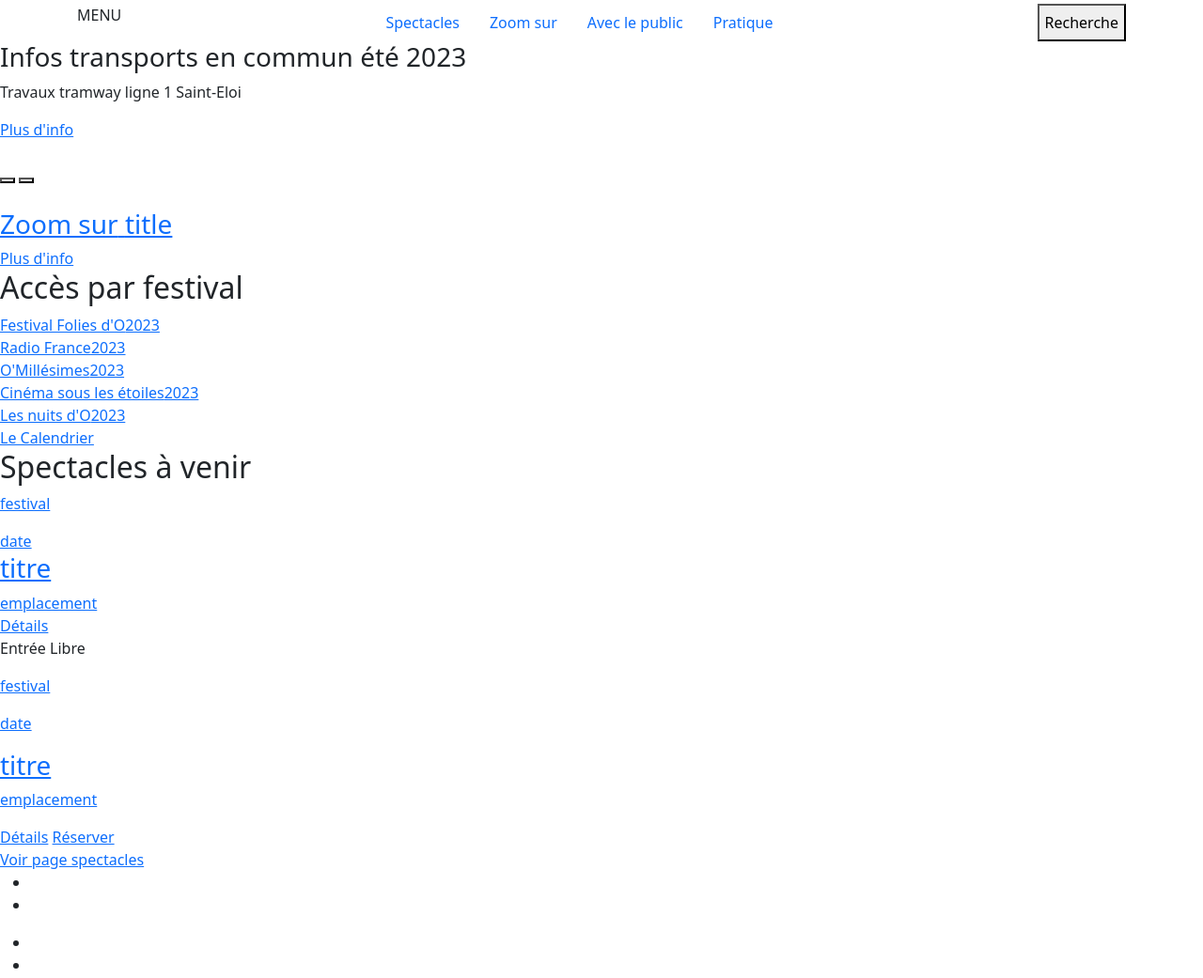
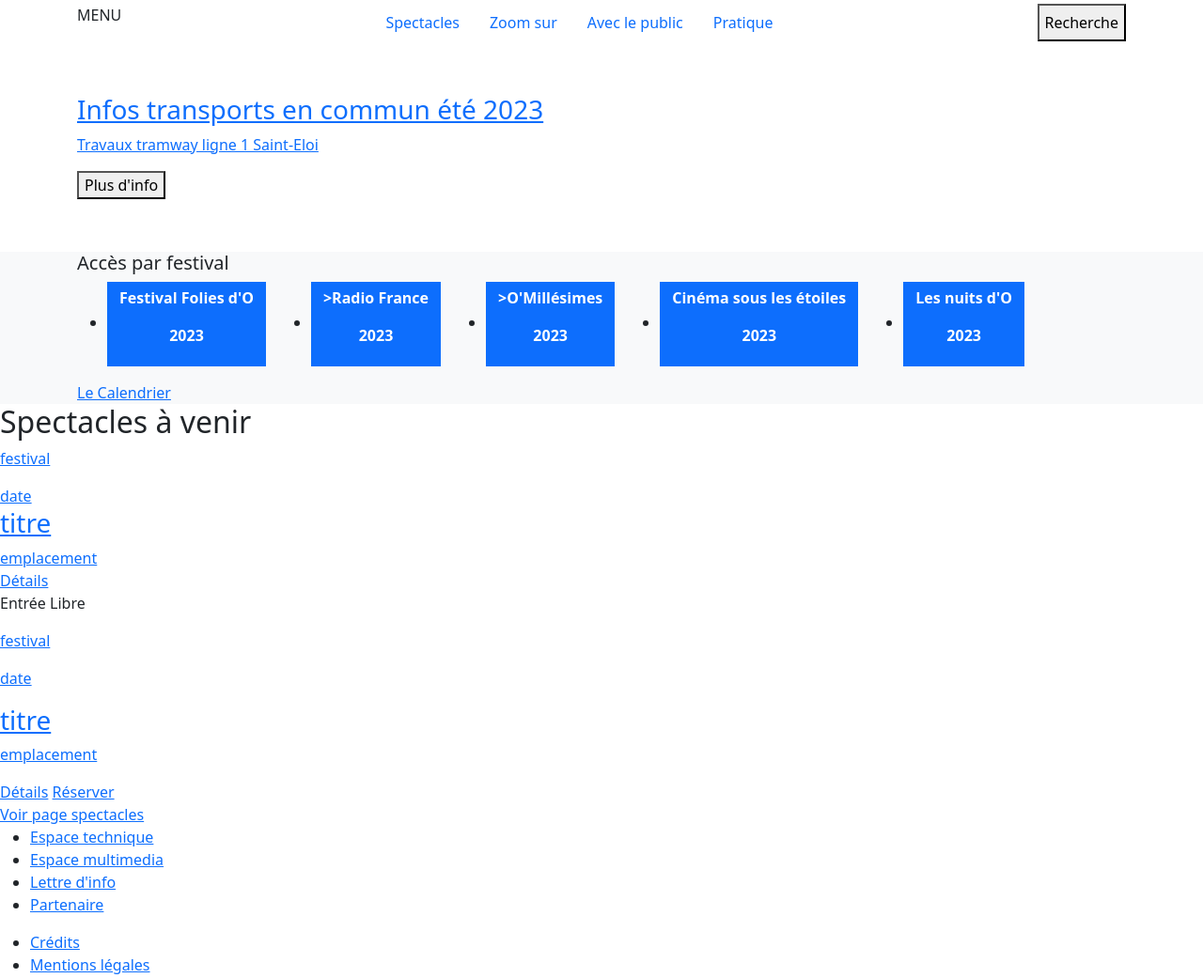
Before and after one commit to debart-nathan/diginamic_scss-boostrap-dO, a website: page html/index.html in a window 1280 px wide. Shown: the part 108-1149 px from the top of the page at 94% size. Drawn offline with nearby package versions, Linux system fonts and the light colour scheme; files that its build step writes are made by us from their sources.

Commit message:
big trim
je me suis rendu compte que j'avais mal lu l'énoncé
et que la copie avais la possibilité de n'être que partiel

```diff
--- a/html/index.html
+++ b/html/index.html
@@ -71,13 +71,13 @@
               </ul>
             </nav>
             <!--END navShortcut-->
-            <button id="searchButton">
+            <button id="search-button">
               <span>Recherche</span>
             </button>
             <!--END searchButton-->
           </div>
         </section>
-        <section id="searchRow" class="row visually-hidden-focusable">
+        <section id="search-row" class="row visually-hidden-focusable">
           <div class="col d-flex justify-content-center">
             <form class="searchForm" role="search">
               <div>
@@ -93,83 +93,61 @@
     <!--
       END of Site Nav
     -->
-    <main>
-      <section id="highlight">
+    <main class="">
+      <section id="highlight" class="bg-body-warning p-2 my-5 bg-">
+        <div class="container d-flex flex-column gap-2">
           <h2 class="visually-hidden">Information</h2>
+          <a href="">
             <article>
               <div>
                 <h3>Infos transports en commun été 2023</h3>
                 <p>Travaux tramway ligne 1 Saint-Eloi</p>
               </div>
               <div>
-            <a href="">Plus d'info</a>
+                <button>Plus d'info</button>
               </div>
             </article>
+          </a>
+        </div>
       </section>
       <!--End Highlight-->
-      <section id="featuredContent">
-        <article>
-          <a href="http://">
-            <img src="" alt="" />
-            <div></div>
+      <section id="festivals" class="bg-body-tertiary">
+        <div class="container bg-body-tetiary d-flex flex-column gap-2">
+          <nav aria-label="">
+            <h2 class="fs-5">Accès par festival</h2>
+            <div>
+              <ul class="d-flex gap-5 flex-column flex-lg-row">
+                <li class="nav-item">
+                  <a class="btn btn-primary py-1 col rounded-0 fw-bold"href="http://">
+                    <p>Festival Folies d'O</p><p>2023</p>
                   </a>
-        </article>
-        <div id="featuredCarousel">
-          <nav aria-label="navigation des contenu vedette">
-            <button><span class="visually-hidden">précédent</span></button>
-            <button><span class="visually-hidden">suivant</span></button>
-          </nav>
-          <article>
-            <a href="http://">
-              <img src="" alt="" />
-              <div>
-                <h3>
-                  <span>Zoom sur</span>
-                  <span>title</span>
-                </h3>
-                <a href="">Plus d'info</a>
-              </div>
+                </li>
+                <li class="nav-item">
+                  <a class="btn btn-primary py-1 col rounded-0 fw-bold"href="http://">
+                    <p>>Radio France</p><p>2023</p>
                   </a>
-          </article>
-        </div>
-        <!--END featuredCarousel-->
-      </section>
-      <!--END of Featured Content-->
-      <section id="festivals">
-        <div>
-          <h2>Accès par festival</h2>
-          <div>
-            <div>
-              <div>
-                <a href="http://">
-                  <span>Festival Folies d'O</span><span>2023</span>
+                </li>
+                <li class="nav-item">
+                  <a class="btn btn-primary py-1 col rounded-0 fw-bold"href="http://">
+                    <p>>O'Millésimes</p><p>2023</p>
                   </a>
-              </div>
-              <div>
-                <a href="http://">
-                  <span>Radio France</span><span>2023</span>
+                </li>
+                <li class="nav-item">
+                  <a class="btn btn-primary py-1 col rounded-0 fw-bold"href="http://">
+                    <p>Cinéma sous les étoiles</p><p>2023</p>
                   </a>
-              </div>
-              <div>
-                <a href="http://">
-                  <span>O'Millésimes</span><span>2023</span>
+                </li>
+                <li class="nav-item">
+                  <a class="btn btn-primary py-1 col rounded-0 fw-bold"href="http://">
+                    <p>Les nuits d'O</p><p>2023</p>
                   </a>
-              </div>
-              <div>
-                <a href="http://">
-                  <span>Cinéma sous les étoiles</span><span>2023</span>
-                </a>
-              </div>
-              <div>
-                <a href="http://">
-                  <span>Les nuits d'O</span><span>2023</span>
-                </a>
-              </div>
+                </li>
               </div>
               <div>
                 <a href="http://"><span>Le Calendrier</span></a>
               </div>
             </div>
+          </nav>
         </div>
       </section>
       <!--END of Festival-->
@@ -235,14 +213,16 @@
         <section>
           <div>
             <ul>
-              <li><a href=""></a></li>
-              <li><a href=""></a></li>
+              <li><a href="">Espace technique</a></li>
+              <li><a href="">Espace multimedia</a></li>
+              <li><a href="">Lettre d'info </a></li>
+              <li><a href="">Partenaire </a></li>
             </ul>
           </div>
           <div>
             <ul>
-              <li><a href=""></a></li>
-              <li><a href=""></a></li>
+              <li><a href="">Crédits</a></li>
+              <li><a href="">Mentions légales</a></li>
             </ul>
           </div>
         </section>
@@ -287,11 +267,5 @@
     <!--
       END of footer
     -->
-    <div id="cookies">
-      <button>
-        <img src="" alt="" />
-      </button>
-    </div>
-    <!--END of cookies-->
   </body>
 </html>
--- a/scss/import.scss
+++ b/scss/import.scss
@@ -1 +1,3 @@
 @import "../node_modules/bootstrap/scss/bootstrap.scss";
+@import "./mixins.scss";
+@import "./index.scss";
```
Also changed, not shown: scss/index.scss (added), scss/mixins.scss (added). Lines whose indentation alone changed are shown as unchanged.
